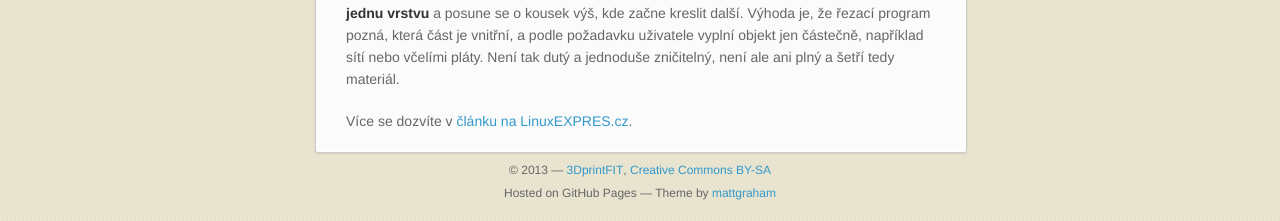
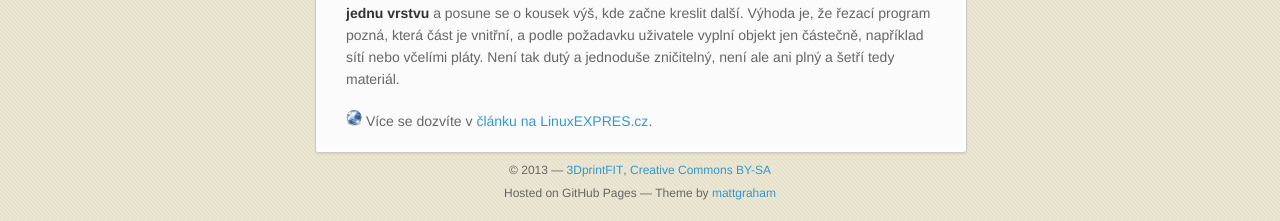
Before and after one commit to 3DprintFIT/3dprintfit.github.com, a Jekyll site: the page built from index.md, in a window 1280 px wide and 900 px high, scrolled down 325 px. Shown: the part 676-897 px from the top of the window. Built offline with Jekyll 4.4.1, drawn with Linux system fonts in a browser that asks for light colours; nearby versions of some CDN libraries.

Commit message:
site.icons.web

```diff
--- a/_config.yml
+++ b/_config.yml
@@ -1,2 +1,2 @@
-icon:
+icons:
     web: <img src="images/icons/web.png" alt="Web" class="icon" />
--- a/index.md
+++ b/index.md
@@ -19,4 +19,4 @@ Tiskne se většinou z **plastu**, konkrétně z ABS, nebo z plastu podobného m
 
 Máme tedy samohybnou tavnou pistoli, ze které vylézá místo lepidla plast – jak z toho ale udělat objekt podle počítačové reprezentace? Jednoduše, model se před tiskem pomocí speciálního programu **nařeže na dvourozměrné pláty**. Tisková hlava pak **nakreslí vždy jednu vrstvu** a posune se o kousek výš, kde začne kreslit další. Výhoda je, že řezací program pozná, která část je vnitřní, a podle požadavku uživatele vyplní objekt jen částečně, například sítí nebo včelími pláty. Není tak dutý a jednoduše zničitelný, není ale ani plný a šetří tedy materiál.
 
-{{ icon.web }} Více se dozvíte v [článku na LinuxEXPRES.cz](http://www.linuxexpres.cz/hardware/3d-tisk).
+{{ site.icons.web }} Více se dozvíte v [článku na LinuxEXPRES.cz](http://www.linuxexpres.cz/hardware/3d-tisk).
```
